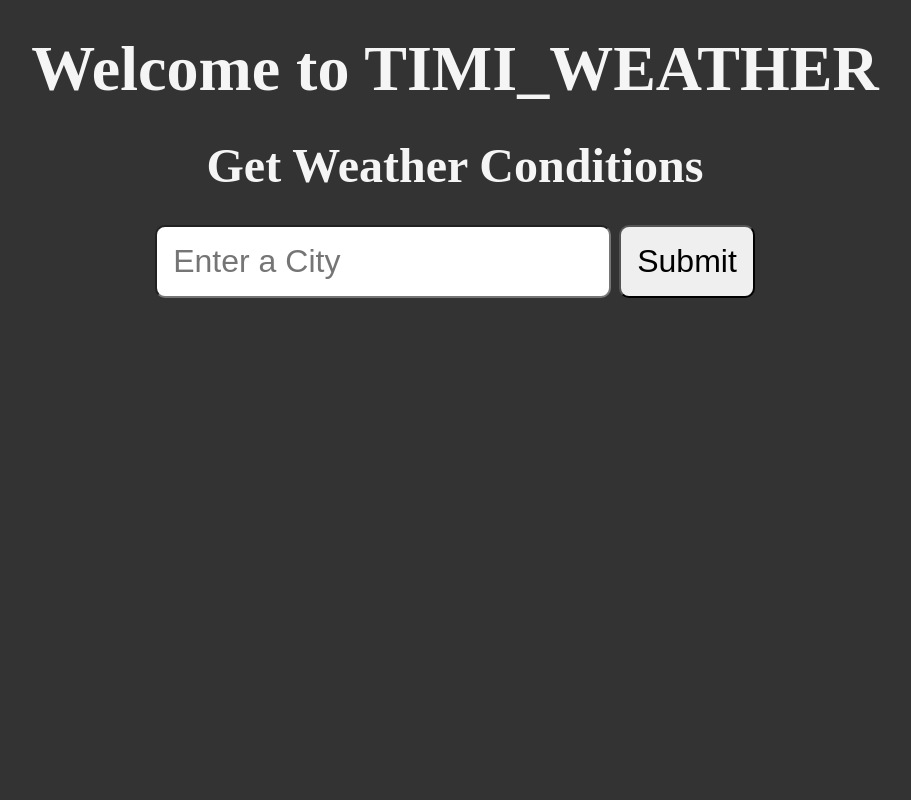
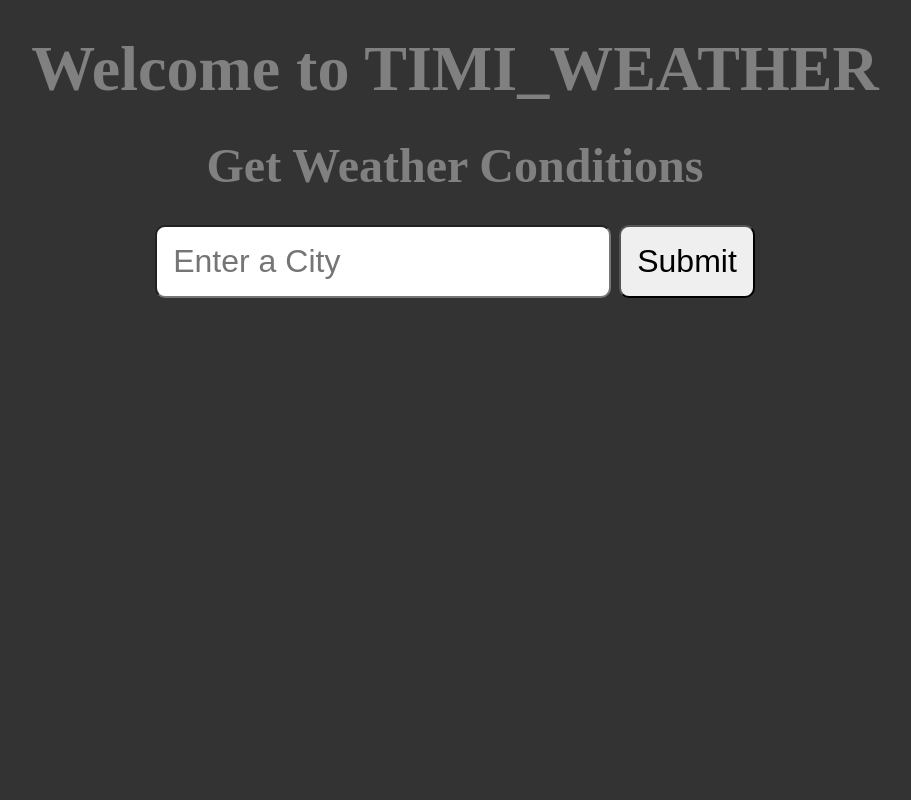
Before and after one commit to Timskid11/WeatherApp-, a Flask app: page / in a window 1280 px wide. Shown: the whole page, without its empty margins (185-1096 px from the left). Run offline with Flask 3, Linux system fonts and the light colour scheme.

Commit message:
Update style.css

```diff
--- a/static/styles/style.css
+++ b/static/styles/style.css
@@ -7,7 +7,7 @@
 body {
     padding: 2rem;
     background-color: #333;
-    color: whitesmoke;
+    color: grey;
     min-height: 100vh;
     display: flex;
     flex-direction: column;
```
